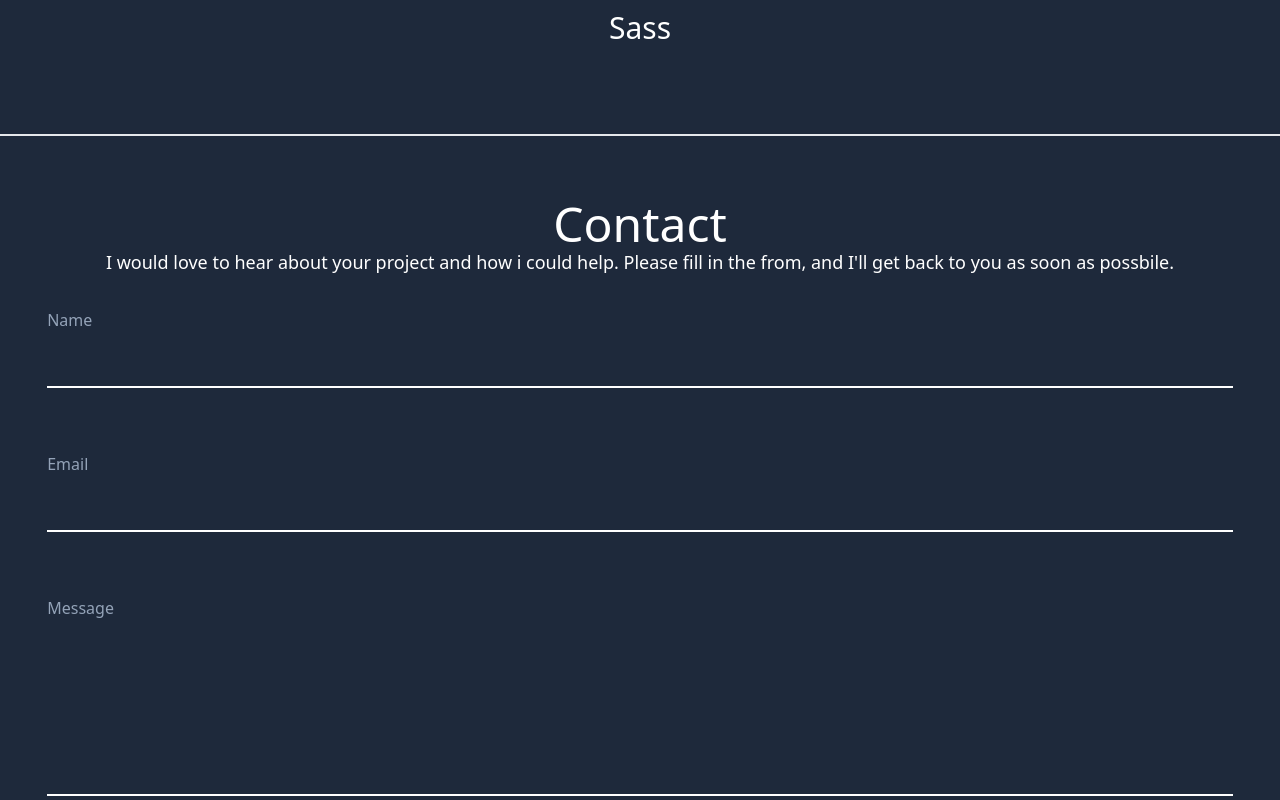
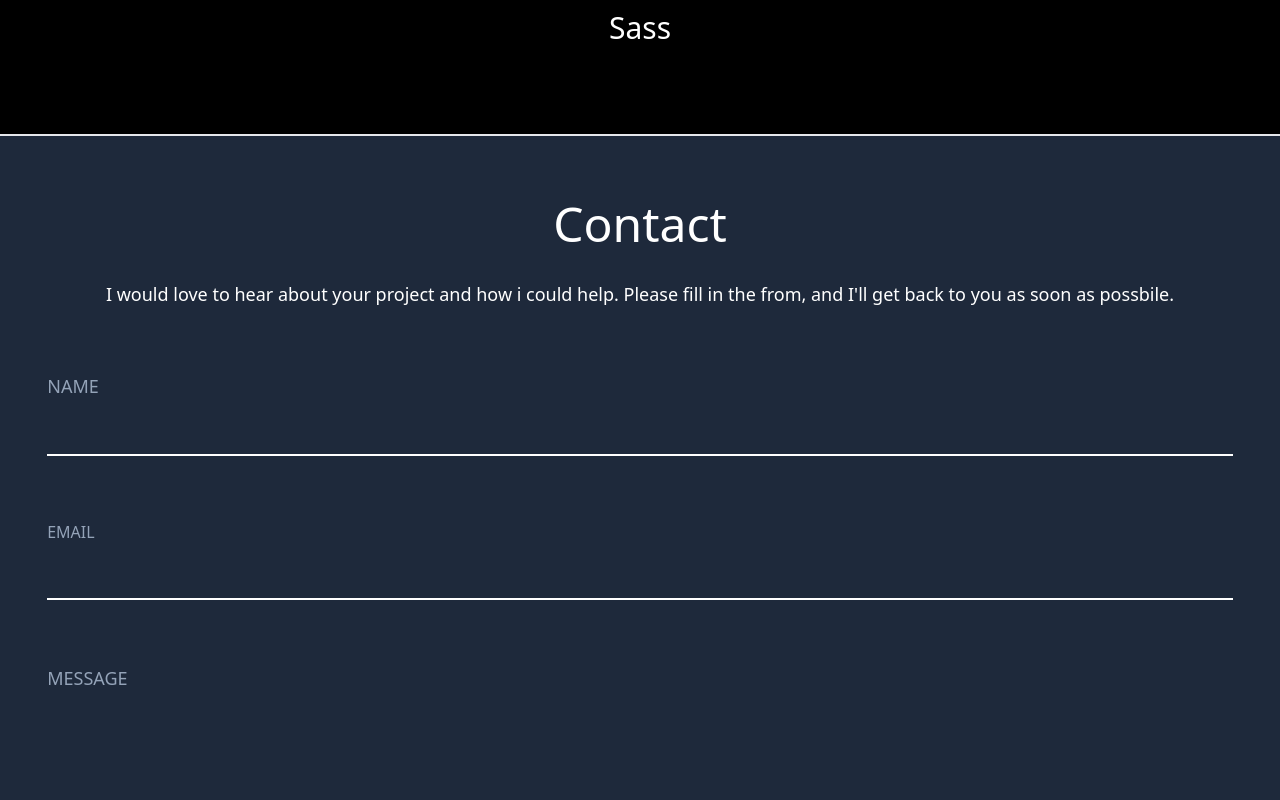
Before and after one commit to hefest42/portfolio-page, a React (Create React App) app: page / in a window 1280 px wide. Shown: the part 1140-1940 px from the top of the page. Built offline with nearby package versions, Linux system fonts and the light colour scheme.

Commit message:
basic layout of contact

```diff
--- a/src/App.js
+++ b/src/App.js
@@ -5,7 +5,7 @@ import Contact from "./components/Contact";
 
 function App() {
     return (
-        <div className="bg-slate-800 text-white">
+        <div className=" bg-black text-white">
             <Header />
             <Hero />
             <SkillsSection />
--- a/src/components/Contact.js
+++ b/src/components/Contact.js
@@ -1,21 +1,26 @@
 import React from "react";
 
 const Contact = () => {
+    const sendEmailHandler = (e) => {
+        e.preventDefault();
+    };
+
     return (
-        <div className="py-16 px-4 flex flex-col justify-center items-center">
+        <div className="bg-slate-800 py-16 px-4 flex flex-col justify-center items-center">
             <h2 className="text-5xl">Contact</h2>
-            <p className="text-lg text-center">
+            <p className="text-lg text-center py-8">
                 I would love to hear about your project and how i could help. Please fill in the from, and I'll get back
                 to you as soon as possbile.
             </p>
 
-            <form className="w-[95%] flex flex-col justify-center items-center">
+            <form onSubmit={sendEmailHandler} className="w-[95%] flex flex-col justify-center items-center">
                 <div className="w-full py-8">
-                    <label className="w-full text-slate-400" htmlFor="name">
-                        Name
+                    <label className="w-full text-lg text-slate-400" htmlFor="name">
+                        NAME
                     </label>
                     <input
-                        className="w-full h-10 mt-4 text-xl bg-slate-800 border-b-2 border-white"
+                        required="yes"
+                        className="w-full text-lg h-10 mt-4 text-xl bg-slate-800 border-b-2 border-white outline-none"
                         type="text"
                         name="name"
                         id="name"
@@ -24,10 +29,11 @@ const Contact = () => {
 
                 <div className="w-full py-8">
                     <label className="w-full text-slate-400" htmlFor="email">
-                        Email
+                        EMAIL
                     </label>
                     <input
-                        className="w-full h-10 mt-4 text-xl bg-slate-800 border-b-2 border-white"
+                        required="yes"
+                        className="w-full h-10 mt-4 text-xl bg-slate-800 border-b-2 border-white outline-none"
                         type="email"
                         name="email"
                         id="email"
@@ -35,10 +41,11 @@ const Contact = () => {
                 </div>
 
                 <div className="w-full py-8">
-                    <label className="w-full text-slate-400" htmlFor="text-area">
-                        Message
+                    <label className="w-full text-lg text-slate-400" htmlFor="text-area">
+                        MESSAGE
                     </label>
                     <textarea
+                        required="yes"
                         className="w-full text-xl mt-4 bg-slate-800 border-b-2 border-white outline-none"
                         name="text-area"
                         id="text-area"
```
